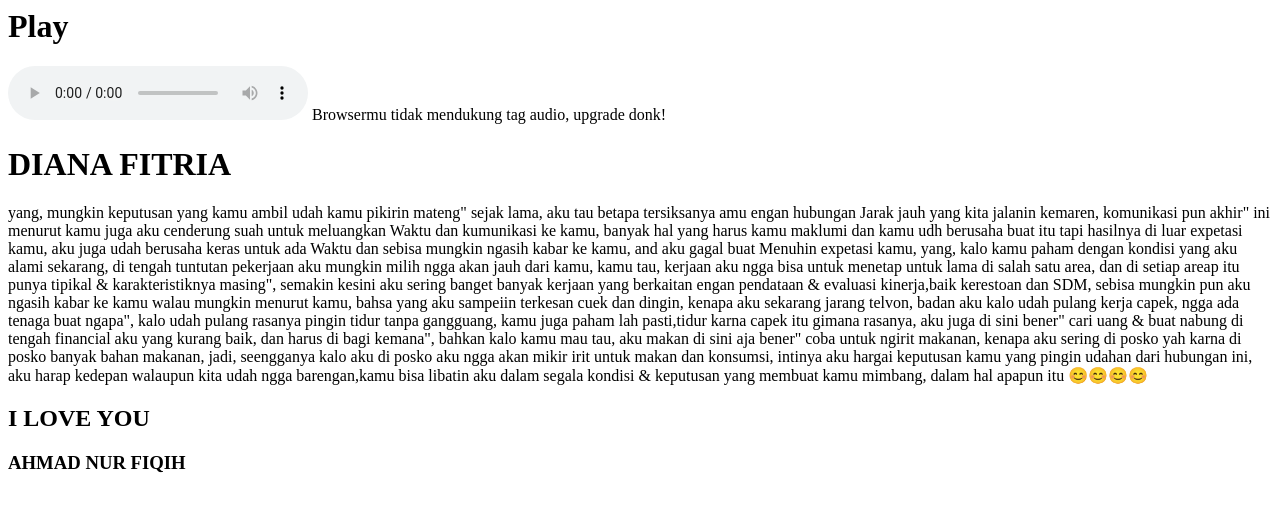
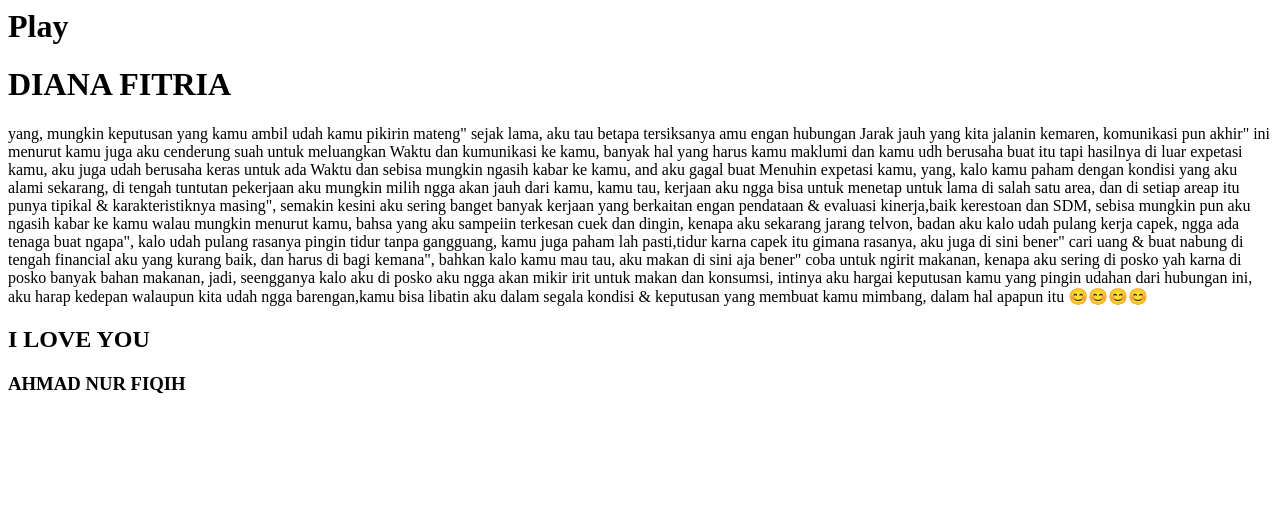
Before and after one commit to ANF99-stack/anonymous.xy1, a plain HTML site: page index.html in a window 1280 px wide. Drawn offline with Linux system fonts and the light colour scheme.

Commit message:
Update index.html

```diff
--- a/index.html
+++ b/index.html
@@ -5,12 +5,9 @@
 </head>
 <body>
   <h1> Play </h1>
-   <audio controls>
+   <audio autoplay>
 
   <source src="Gita Gutawa.mp3" type="audio/mpeg">
-    Browsermu tidak mendukung tag audio, upgrade donk!
-  </audio>
-    Browsermu tidak mendukung tag audio, upgrade donk!
 </audio>
   <h1>DIANA FITRIA</h1>
 
```
